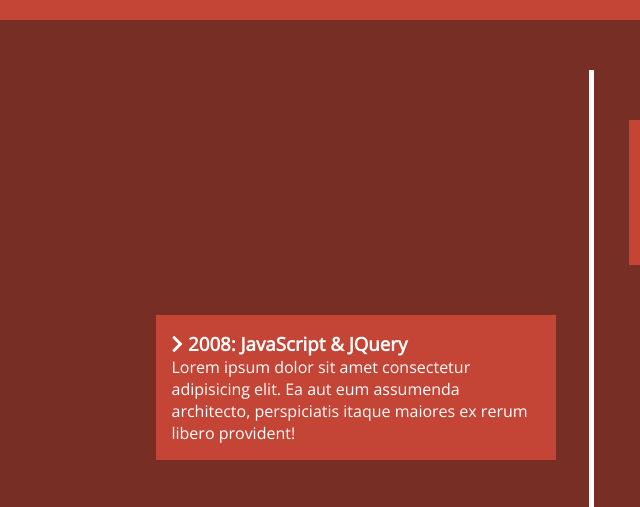
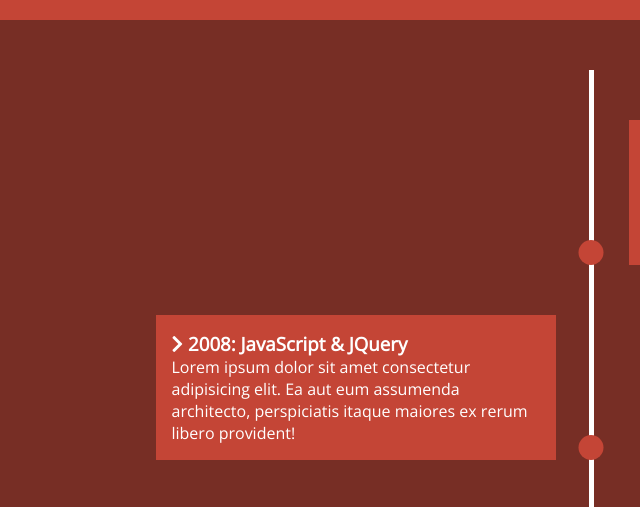
Before and after one commit to j3ffh95/knowledge-timeline, a plain HTML site: page index.html in a window 1280 px wide. Shown: the part 188-695 px from the top of the page, 49-689 px from the left. Drawn offline with nearby package versions, Linux system fonts and the light colour scheme.

Commit message:
Styled the dots

```diff
--- a/style.css
+++ b/style.css
@@ -70,3 +70,17 @@
 #timeline ul li:nth-child(even) div {
   left: -433px;
 }
+
+/* Dots */
+#timeline ul li:after {
+  content: "";
+  position: absolute;
+  left: 50%;
+  bottom: 0;
+  width: 25px;
+  height: 25px;
+  background: var(--secondary-color);
+  transform: translateX(-50%);
+  border-radius: 50%;
+  transition: background 0.5s ease-in-out;
+}
```
